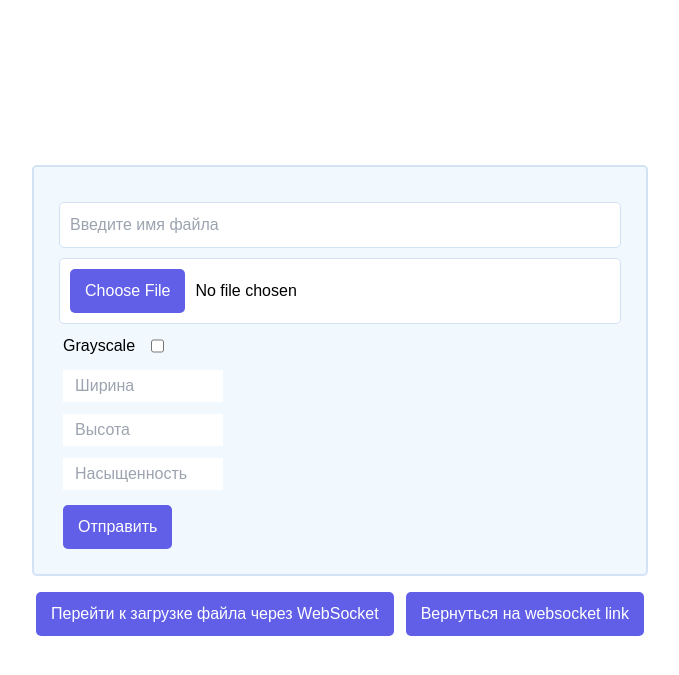
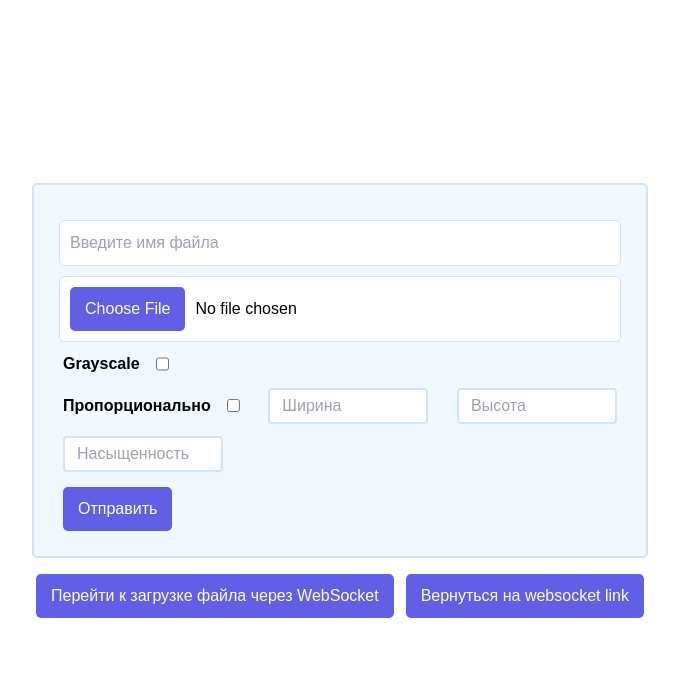
Before and after one commit to Dmitriy-kon/image_enhancer, a Python web app: template main_app/src/app/presentation/templates/index.html in a window 1280 px wide. Shown: the top 675 px of the page, without its empty margins (300-979 px from the left). Run offline with Jinja, Linux system fonts and the light colour scheme; the template is opened without the code that fills it, so the values that code supplies are empty.

Commit message:
add some js for proportional scale and update styles

```diff
--- a/main_app/src/app/presentation/static/file_script.js
+++ b/main_app/src/app/presentation/static/file_script.js
@@ -86,3 +86,43 @@ document.addEventListener("DOMContentLoaded", function () {
     };
   };
 });
+
+let originalWidth, originalHeight;
+
+document.getElementById('file').addEventListener('change', function(event) {
+  let file = event.target.files[0];
+  if (file && file.type.startsWith('image/')) {
+    let img = new Image();
+    img.onload = function() {
+      originalWidth = this.width;
+      originalHeight = this.height;
+      document.getElementById('scaleWidth').value = originalWidth;
+      document.getElementById('scaleHeight').value = originalHeight;
+    };
+    img.src = URL.createObjectURL(file);
+  }
+});
+
+function updateProportionalSize(inputId, originalSize) {
+  if (document.getElementById('proportional').checked) {
+    let scaleWidth = document.getElementById('scaleWidth');
+    let scaleHeight = document.getElementById('scaleHeight');
+    let ratio = originalWidth / originalHeight;
+
+    if (inputId === 'scaleWidth') {
+      let newWidth = parseInt(scaleWidth.value, 10);
+      scaleHeight.value = Math.round(newWidth / ratio);
+    } else if (inputId === 'scaleHeight') {
+      let newHeight = parseInt(scaleHeight.value, 10);
+      scaleWidth.value = Math.round(newHeight * ratio);
+    }
+  }
+}
+
+document.getElementById('scaleWidth').addEventListener('input', function() {
+  updateProportionalSize('scaleWidth', originalWidth);
+});
+
+document.getElementById('scaleHeight').addEventListener('input', function() {
+  updateProportionalSize('scaleHeight', originalHeight);
+});
--- a/main_app/src/app/presentation/static/output.css
+++ b/main_app/src/app/presentation/static/output.css
@@ -606,24 +614,55 @@ video {
   gap: 0.75rem;
 }
 
-.gap-2 {
-  gap: 0.5rem;
-}
-
 .gap-4 {
   gap: 1rem;
 }
 
-.p-px {
-  padding: 1px;
+.rounded {
+  border-radius: 0.25rem;
 }
 
-.p-8 {
-  padding: 2rem;
+.border-2 {
+  border-width: 2px;
 }
 
-.p-3 {
-  padding: 0.75rem;
+.border-solid {
+  border-style: solid;
+}
+
+.border-gray-300 {
+  --tw-border-opacity: 1;
+  border-color: rgb(209 213 219 / var(--tw-border-opacity));
+}
+
+.border-violet-400 {
+  --tw-border-opacity: 1;
+  border-color: rgb(167 139 250 / var(--tw-border-opacity));
+}
+
+.border-violet-600 {
+  --tw-border-opacity: 1;
+  border-color: rgb(124 58 237 / var(--tw-border-opacity));
+}
+
+.border-violet-300 {
+  --tw-border-opacity: 1;
+  border-color: rgb(196 181 253 / var(--tw-border-opacity));
+}
+
+.border-\[\#615fe7\] {
+  --tw-border-opacity: 1;
+  border-color: rgb(97 95 231 / var(--tw-border-opacity));
+}
+
+.border-\[\#d3e2f4\] {
+  --tw-border-opacity: 1;
+  border-color: rgb(211 226 244 / var(--tw-border-opacity));
+}
+
+.bg-gray-100 {
+  --tw-bg-opacity: 1;
+  background-color: rgb(243 244 246 / var(--tw-bg-opacity));
 }
 
 .px-1 {
@@ -636,14 +675,55 @@ video {
   padding-right: 0.75rem;
 }
 
-.py-2 {
-  padding-top: 0.5rem;
-  padding-bottom: 0.5rem;
-}
-
 .py-1 {
   padding-top: 0.25rem;
   padding-bottom: 0.25rem;
+}
+
+.text-sm {
+  font-size: 0.875rem;
+  line-height: 1.25rem;
+}
+
+.text-base {
+  font-size: 1rem;
+  line-height: 1.5rem;
+}
+
+.text-xl {
+  font-size: 1.25rem;
+  line-height: 1.75rem;
+}
+
+.text-lg {
+  font-size: 1.125rem;
+  line-height: 1.75rem;
+}
+
+.font-medium {
+  font-weight: 500;
+}
+
+.font-semibold {
+  font-weight: 600;
+}
+
+.text-blue-600 {
+  --tw-text-opacity: 1;
+  color: rgb(37 99 235 / var(--tw-text-opacity));
+}
+
+.outline-none {
+  outline: 2px solid transparent;
+  outline-offset: 2px;
+}
+
+.outline-1 {
+  outline-width: 1px;
+}
+
+.outline-\[\#615fe7\] {
+  outline-color: #615fe7;
 }
 
 .grayscale {
--- a/main_app/src/app/presentation/templates/index.html
+++ b/main_app/src/app/presentation/templates/index.html
@@ -14,17 +14,24 @@
             type="text"
             id="filename"
             placeholder="Введите имя файла"
+            class="outline-1 outline-[#615fe7]"
             required
           />
-          <input type="file" id="file" required />
+          <input type="file" id="file" accept="image/*" required />
           <div class="flex flex-col justify-between px-1 gap-3 content-center">
-          <div class="flex flex-row gap-4">
+          <div class="flex flex-row gap-4 text-base font-semibold">
             <label for="grayscale">Grayscale</label>
             <input type="checkbox" id="grayscale" />
           </div>
-          <input class="px-3 py-1 w-40" type="number" id="scaleWidth" placeholder="Ширина" required />
-          <input class="px-3 py-1 w-40"  type="number" id="scaleHeight" placeholder="Высота" required />
-          <input class="px-3 py-1 w-40"  type="number" id="saturation" placeholder="Насыщенность" required />
+          <div class="flex flex-row gap-4 justify-between content-center ">
+            <div class="flex gap-4 items-center text-base font-semibold">
+              <label for="proportional">Пропорционально</label>
+              <input type="checkbox" id="proportional" />
+            </div>
+            <input class="px-3 py-1 w-40 outline-1 outline-[#615fe7] border-2 rounded border-solid border-[#d3e2f4]" type="number" id="scaleWidth" placeholder="Ширина" required />
+            <input class="px-3 py-1 w-40 outline-1 outline-[#615fe7] border-2 rounded border-solid border-[#d3e2f4]"  type="number" id="scaleHeight" placeholder="Высота" required />
+          </div>
+          <input class="px-3 py-1 w-40 outline-1 outline-[#615fe7] border-2 rounded border-solid border-[#d3e2f4]"  type="number" id="saturation" placeholder="Насыщенность" required />
           </div>
           <div id="mybuttons" class="flex flex-row justify-between px-1">
             <button type="submit" id="send">Отправить</button>
--- a/worker/adapters/pillow/image_processor.py
+++ b/worker/adapters/pillow/image_processor.py
@@ -2,7 +2,7 @@ import io
 
 from entities.image import Image
 from PIL import Image as Img
-from PIL import ImageOps
+from PIL import ImageOps, ImageEnhance
 
 
 class ImageProcessor:
@@ -24,6 +24,10 @@ class ImageProcessor:
             self.img, (width, height), method=Img.Resampling.LANCZOS
         )
 
+    def add_saturation(self, factor: int) -> int:
+        factor = factor / 100 + 1
+        self.img = ImageEnhance.Color(self.img).enhance(factor=factor)
+
     def save(self) -> Image:
         byte_array = io.BytesIO()
 
--- a/worker/servicies/image_service.py
+++ b/worker/servicies/image_service.py
@@ -25,6 +25,8 @@ class ImageService:
                     image.convert_data.scale.width,
                     image.convert_data.scale.height,
                 )
+            if image.convert_data.saturation:
+                ims.add_saturation(image.convert_data.saturation)
             res_image = ims.save()
 
         return res_image
```
Also changed, not shown: other parts of main_app/src/app/presentation/static/output.css (+46 -6 lines).
